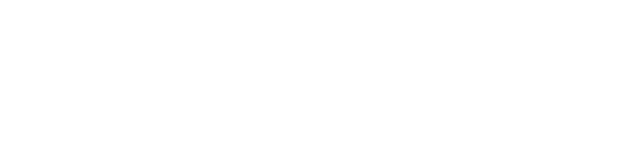
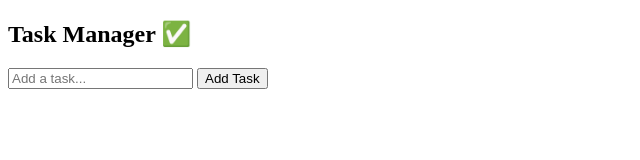
Before and after one commit to GhadeerZahwe/Task-Manager-App, a plain HTML site: page index.html in a window 1280 px wide. Shown: the whole page, without its empty margins (0-640 px from the left). Drawn offline with Linux system fonts and the light colour scheme.

Commit message:
Task Manager Section one

```diff
--- a/index.html
+++ b/index.html
@@ -8,6 +8,16 @@
 </head>
 <body>
 
+    <!-- section-one -->
+    <section class="taskManager">
+        <header class="card">
+          <h1>Task Manager ✅</h1>
+          <form id="taskForm">
+            <input type="text" id="taskInput" placeholder="Add a task...">
+            <button type="submit">Add Task</button>
+          </form>
+        </header>
+    </section>
 
 
 
```
